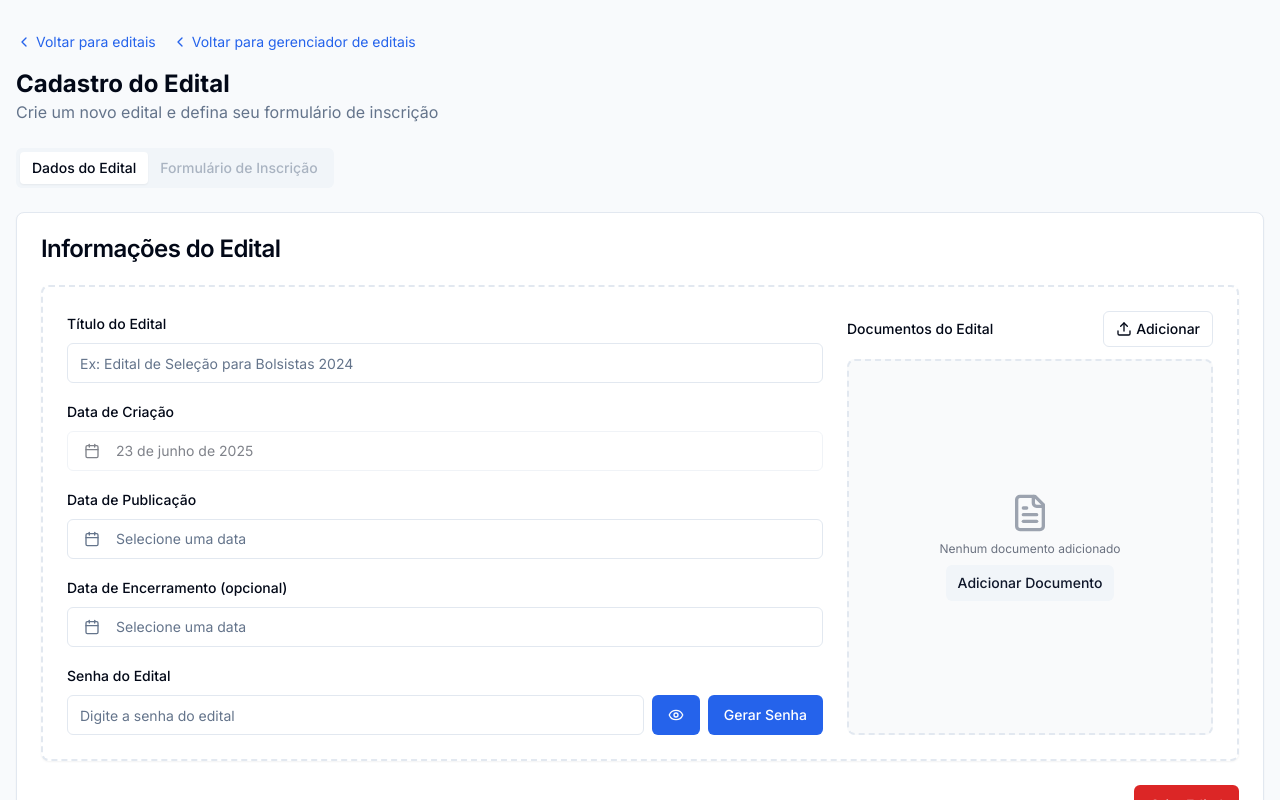
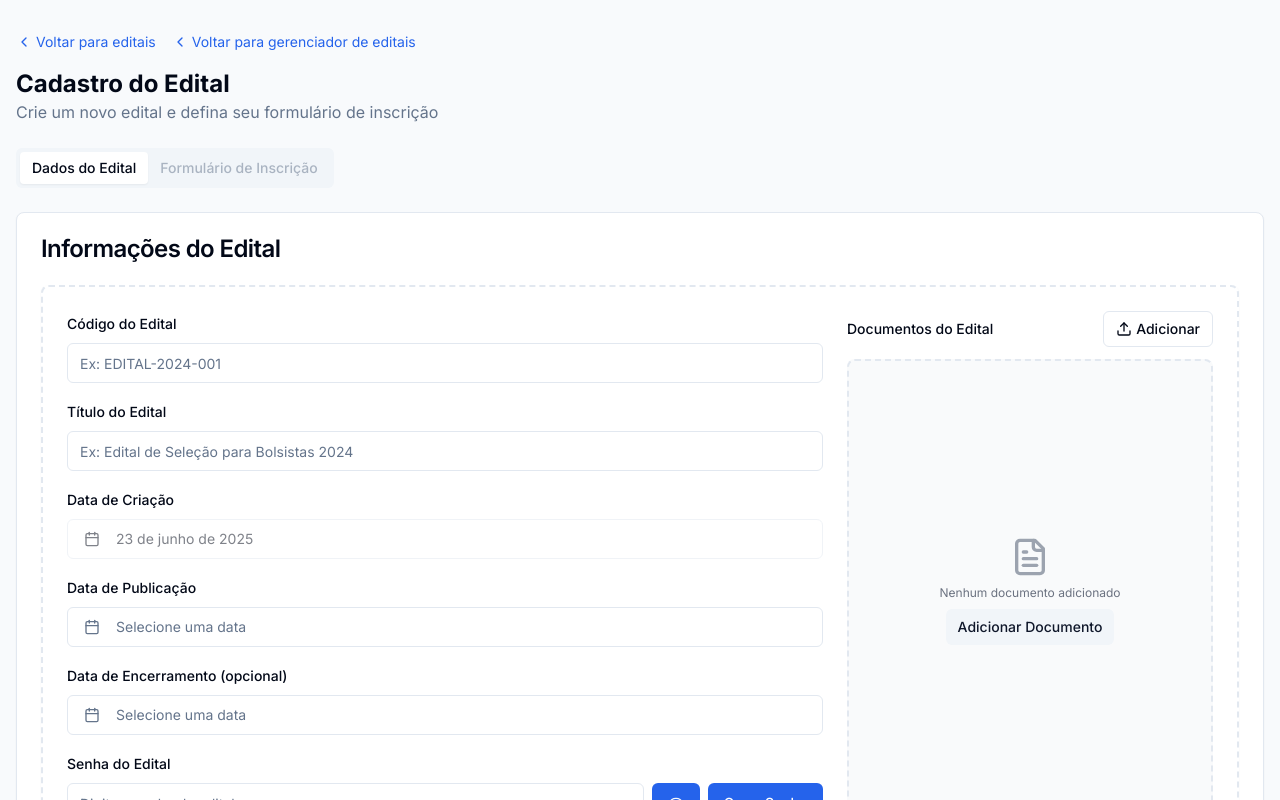
Before and after one commit to barbara-pereira-byx/tcc-edital-nead, a Next.js app: page /gerenciar/novo in a window 1280 px wide. Shown: the top 800 px of the page. Built offline with nearby package versions, Linux system fonts and the light colour scheme.

Commit message:
✨ Adicionando código no edital

```diff
--- a/app/api/editais/[id]/route.ts
+++ b/app/api/editais/[id]/route.ts
@@ -49,7 +49,7 @@ export async function PUT(
   }
 
   const body = await req.json()
-  const { titulo, senha, dataPublicacao, dataEncerramento, arquivos } = body
+  const { codigo, titulo, senha, dataPublicacao, dataEncerramento, arquivos } = body
 
   if (!titulo || !dataPublicacao) {
     return NextResponse.json({ message: "Dados incompletos" }, { status: 400 })
@@ -67,6 +67,7 @@ export async function PUT(
   const editalAtualizado = await prisma.edital.update({
     where: { id: id },
     data: {
+      codigo,
       titulo,
       senha,
       dataPublicacao: new Date(dataPublicacao),
--- a/app/api/editais/route.ts
+++ b/app/api/editais/route.ts
@@ -11,6 +11,7 @@ export async function POST(request: NextRequest) {
     }
 
     const formData = await request.formData();
+    const codigo = formData.get("codigo") as string;
     const titulo = formData.get("titulo") as string;
     const senha = formData.get("senha") as string;
     const dataCriacao = new Date(formData.get("dataCriacao") as string);
@@ -25,6 +26,7 @@ export async function POST(request: NextRequest) {
     // Criar o edital no banco de dados
     const edital = await prisma.edital.create({
       data: {
+        codigo,
         titulo,
         senha,
         dataCriacao,
--- a/components/edital-card.tsx
+++ b/components/edital-card.tsx
@@ -63,7 +63,14 @@ export function EditalCard({ edital }: EditalCardProps) {
             {status.label}
           </Badge>
         </div>
-        <CardTitle className="line-clamp-2 mt-1">{edital.titulo}</CardTitle>
+        <CardTitle className="line-clamp-2 mt-1">
+          {edital.codigo && (
+            <span className="text-sm font-mono text-muted-foreground block mb-1">
+              {edital.codigo}
+            </span>
+          )}
+          {edital.titulo}
+        </CardTitle>
       </CardHeader>
       <CardContent className="flex-grow">
         <div className="grid grid-cols-1 gap-2 text-sm">
--- a/components/edital-edit-form.tsx
+++ b/components/edital-edit-form.tsx
@@ -25,6 +25,7 @@ import {
 
 interface Edital {
   id: string
+  codigo: string
   titulo: string
   senha: string
   dataCriacao: string
@@ -51,6 +52,7 @@ export function EditalEditForm({ edital }: EditalEditFormProps) {
   const router = useRouter()
   const [isLoading, setIsLoading] = useState(false)
 
+  const [codigo, setCodigo] = useState("")
   const [titulo, setTitulo] = useState("")
   const [dataCriacao, setDataCriacao] = useState<Date | undefined>(undefined)
   const [dataPublicacao, setDataPublicacao] = useState<Date | undefined>(undefined)
@@ -62,6 +64,7 @@ export function EditalEditForm({ edital }: EditalEditFormProps) {
 
   useEffect(() => {
     if (edital) {
+      setCodigo(edital.codigo || "")
       setTitulo(edital.titulo)
       setSenha(edital.senha || "")
       setDataCriacao(new Date(edital.dataCriacao))
@@ -192,6 +195,7 @@ export function EditalEditForm({ edital }: EditalEditFormProps) {
         .filter((arquivo) => arquivo.id) // Filtrar apenas arquivos com ID
 
       const body = {
+        codigo,
         titulo,
         senha,
         dataCriacao: dataCriacao?.toISOString() || "",
@@ -275,6 +279,16 @@ export function EditalEditForm({ edital }: EditalEditFormProps) {
         <CardContent className="p-6">
           <div className="grid grid-cols-1 md:grid-cols-3 gap-6">
             <div className="md:col-span-2 space-y-4">
+              <div className="space-y-2">
+                <Label htmlFor="codigo">Código do Edital</Label>
+                <Input
+                  id="codigo"
+                  value={codigo}
+                  onChange={(e) => setCodigo(e.target.value)}
+                  placeholder="Ex: EDITAL-2024-001"
+                  required
+                />
+              </div>
               <div className="space-y-2">
                 <Label htmlFor="titulo">Título do Edital</Label>
                 <Input
--- a/components/edital-form.tsx
+++ b/components/edital-form.tsx
@@ -26,6 +26,7 @@ interface FileUpload {
 export function EditalForm({ onEditalCreated }: EditalFormProps) {
   const { toast } = useToast()
   const [isLoading, setIsLoading] = useState(false)
+  const [codigo, setCodigo] = useState("")
   const [titulo, setTitulo] = useState("")
   const [dataCriacao, setDataCriacao] = useState<Date | undefined>(undefined)
   const [dataPublicacao, setDataPublicacao] = useState<Date | undefined>(undefined)
@@ -146,6 +147,16 @@ export function EditalForm({ onEditalCreated }: EditalFormProps) {
     e.preventDefault()
     setIsLoading(true)
 
+    if (!codigo) {
+      toast({
+        title: "Erro ao criar edital",
+        description: "O código do edital é obrigatório",
+        variant: "destructive",
+      })
+      setIsLoading(false)
+      return
+    }
+
     if (!titulo) {
       toast({
         title: "Erro ao criar edital",
@@ -260,6 +271,7 @@ export function EditalForm({ onEditalCreated }: EditalFormProps) {
       }
 
       // Adicionar dados ao FormData
+      formData.append("codigo", codigo)
       formData.append("titulo", titulo)
       formData.append("senha", senha)
       formData.append("dataCriacao", dataCriacao?.toISOString() || "")
@@ -310,6 +322,16 @@ export function EditalForm({ onEditalCreated }: EditalFormProps) {
         <CardContent className="p-6">
           <div className="grid grid-cols-1 md:grid-cols-3 gap-6">
             <div className="md:col-span-2 space-y-4">
+              <div className="space-y-2">
+                <Label htmlFor="codigo">Código do Edital</Label>
+                <Input
+                  id="codigo"
+                  value={codigo}
+                  onChange={(e) => setCodigo(e.target.value)}
+                  placeholder="Ex: EDITAL-2024-001"
+                  required
+                />
+              </div>
               <div className="space-y-2">
                 <Label htmlFor="titulo">Título do Edital</Label>
                 <Input
```
Also changed, not shown: 1 other file (tests, documents, lock files or other folders).
